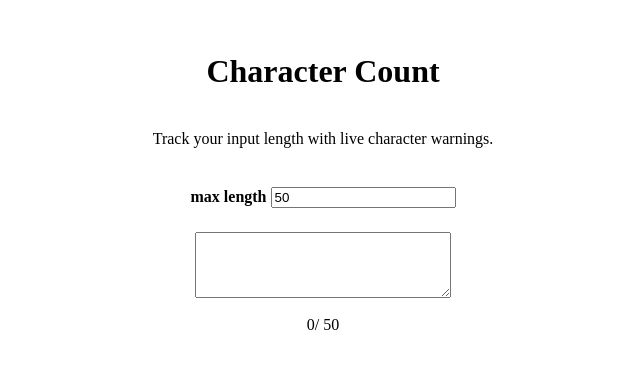
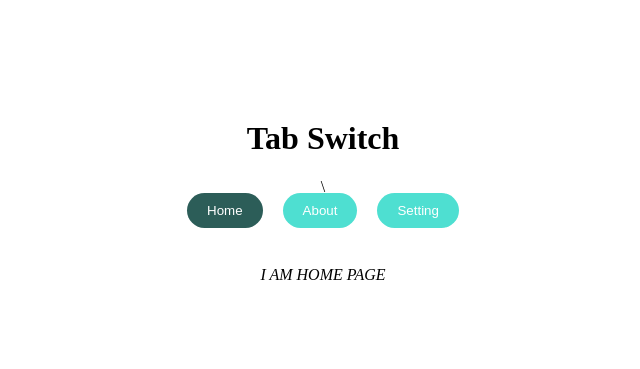
Before and after one commit to Sridevijagadesh/React-Task, a React app: page / in a window 1280 px wide. Shown: the part 129-498 px from the top of the page, without its empty margins (317-957 px from the left). Built offline with nearby package versions, Linux system fonts and the light colour scheme.

Commit message:
crerated tab switch

```diff
--- /dev/null
+++ b/Preview.js
@@ -0,0 +1,45 @@
+import react from "react";
+import { useState } from "react";
+const TabSwitch = () => {
+  const [activeBtn, setActivebtn] = useState("home");
+  const Btndata = [
+    {
+      id: "home",
+      name: "Home",
+      content: "i am home page",
+    },
+    {
+      id: "about",
+      name: "About",
+      content: "i am about page",
+    },
+    {
+      id: "setting",
+      name: "Setting ",
+      content: "i am setting page",
+    },
+  ];
+  return (
+    <>
+      <h1>Tab Switch</h1>\
+      <div className="btn">
+        {Btndata.map((data) => (
+          <button
+            key={data.id}
+            className={data.id === activeBtn ? " active " : ""}
+            onClick={() => {
+              setActivebtn(data.id);
+            }}
+          >
+            {data.name}
+          </button>
+        ))}
+      </div>
+      <div className="content">
+        {Btndata.find((tab) => tab.id === activeBtn).content}
+      </div>
+    </>
+  );
+};
+
+export default TabSwitch;
--- a/app.js
+++ b/app.js
@@ -1,5 +1,6 @@
 import ReactDOM from "react-dom/client";
 import React, { useState } from "react";
+import Preview from "./Preview";
 const Charater = () => {
   const [text, setText] = useState("");
   const [maxValue, setMaxValue] = useState(50);
@@ -23,9 +24,13 @@ const Charater = () => {
           style={{ color: text.length >= { maxValue } ? "red" : "black" }}
           onChange={(e) => setText(e.target.value)}
         ></textarea>
+
         <p>
           {text.length}/ {maxValue}
         </p>
+        {maxValue - text.length === 1 && (
+          <p style={{ color: "green" }}>your are closed to limit</p>
+        )}
         {text.length >= maxValue && (
           <p style={{ color: "red" }}>limit is excessed </p>
         )}
@@ -36,4 +41,4 @@ const Charater = () => {
 
 const root = ReactDOM.createRoot(document.getElementById("root"));
 
-root.render(<Charater />);
+root.render(<Preview />);
--- a/package.json
+++ b/package.json
@@ -3,7 +3,8 @@
   "version": "1.0.0",
   "description": "",
   "scripts": {
-    "test": "jest"
+    "test": "jest",
+    "start": "parcel index.html"
   },
   "author": "",
   "license": "ISC",
--- a/style.css
+++ b/style.css
@@ -6,17 +6,27 @@ body {
   text-align: center;
   height: 80vh;
 }
-.container {
-  height: 40vh;
+
+.btn {
   display: flex;
-  flex-direction: column;
-  justify-content: space-around;
+  flex-direction: row;
+  height: 30px;
+  gap: 20px;
   align-items: center;
 }
-textarea {
-  width: 250px;
-  height: 60px;
+.btn button {
+  background-color: #4edfd1;
+  border: none;
+  color: white;
+  padding: 10px 20px;
+  border-radius: 20px;
 }
-.warning {
-  color: red;
+.btn .active {
+  background-color: #2c5d58;
 }
+.content {
+  margin-top: 40px;
+  text-transform: uppercase;
+  text-align: center;
+  font-style: italic;
+}
```
